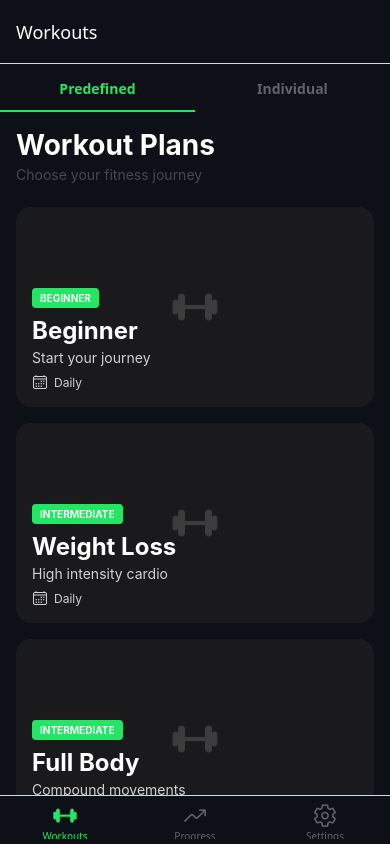
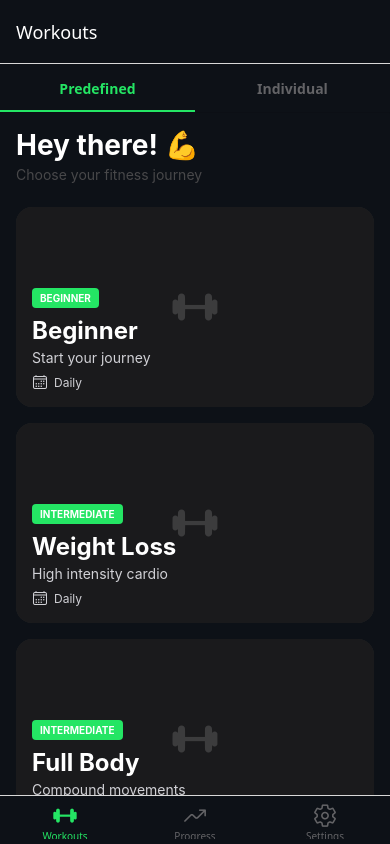
Before and after one commit to rahulreddyRR/Dumbbells, a React Native app: screen /Main in a window 390 px wide. Built offline with nearby package versions, Linux system fonts and the light colour scheme.

Commit message:
feat: Personalize workout screen greeting

```diff
--- a/src/screens/workouts/PredefinedWorkoutsScreen.tsx
+++ b/src/screens/workouts/PredefinedWorkoutsScreen.tsx
@@ -5,6 +5,7 @@ import { RootStackParamList } from '../../navigation/AppNavigator';
 import { Theme } from '../../theme';
 import { WORKOUT_PLANS } from '../../data/workoutPlans';
 import { useWorkoutStore } from '../../store/workoutStore';
+import { useUserProfileStore } from '../../store/userProfileStore';
 import { PlanCard } from '../../components/workouts/PlanCard';
 import { CreateCustomCard } from '../../components/workouts/CreateCustomCard';
 import { ScreenContainer } from '../../components/common/Screen';
@@ -15,6 +16,7 @@ type Props = NativeStackScreenProps<RootStackParamList>;
 export const PredefinedWorkoutsScreen: React.FC<Props> = ({ navigation }) => {
   const customPlans = useWorkoutStore((state) => state.customPlans);
   const deleteCustomPlan = useWorkoutStore((state) => state.deleteCustomPlan);
+  const userName = useUserProfileStore((state) => state.profile.name);
 
   const [deleteModalVisible, setDeleteModalVisible] = useState(false);
   const [planToDelete, setPlanToDelete] = useState<{ id: string; title: string } | null>(null);
@@ -43,7 +45,7 @@ export const PredefinedWorkoutsScreen: React.FC<Props> = ({ navigation }) => {
     <ScreenContainer>
       <View style={styles.container}>
         <View style={styles.header}>
-          <Text style={styles.title}>Workout Plans</Text>
+          <Text style={styles.title}>Hey {userName || 'there'}! 💪</Text>
           <Text style={styles.subtitle}>Choose your fitness journey</Text>
         </View>
 
```
